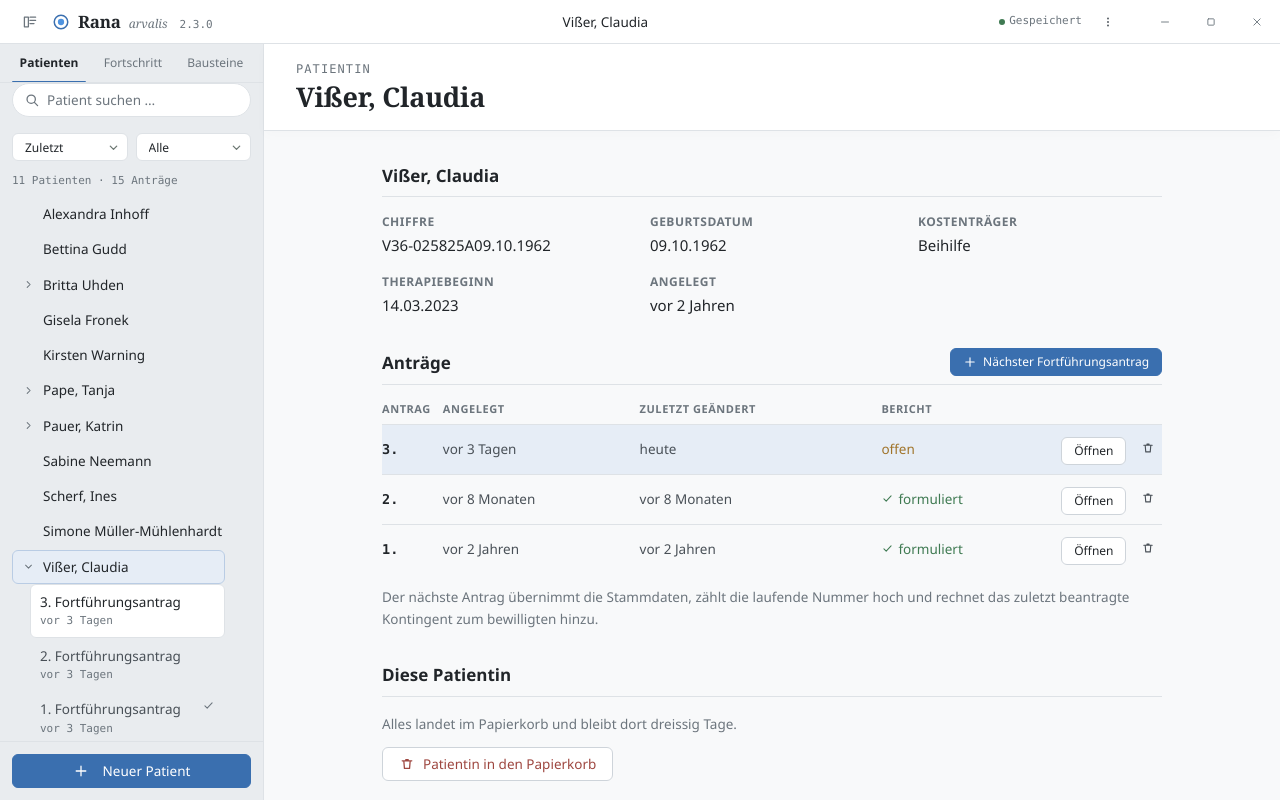
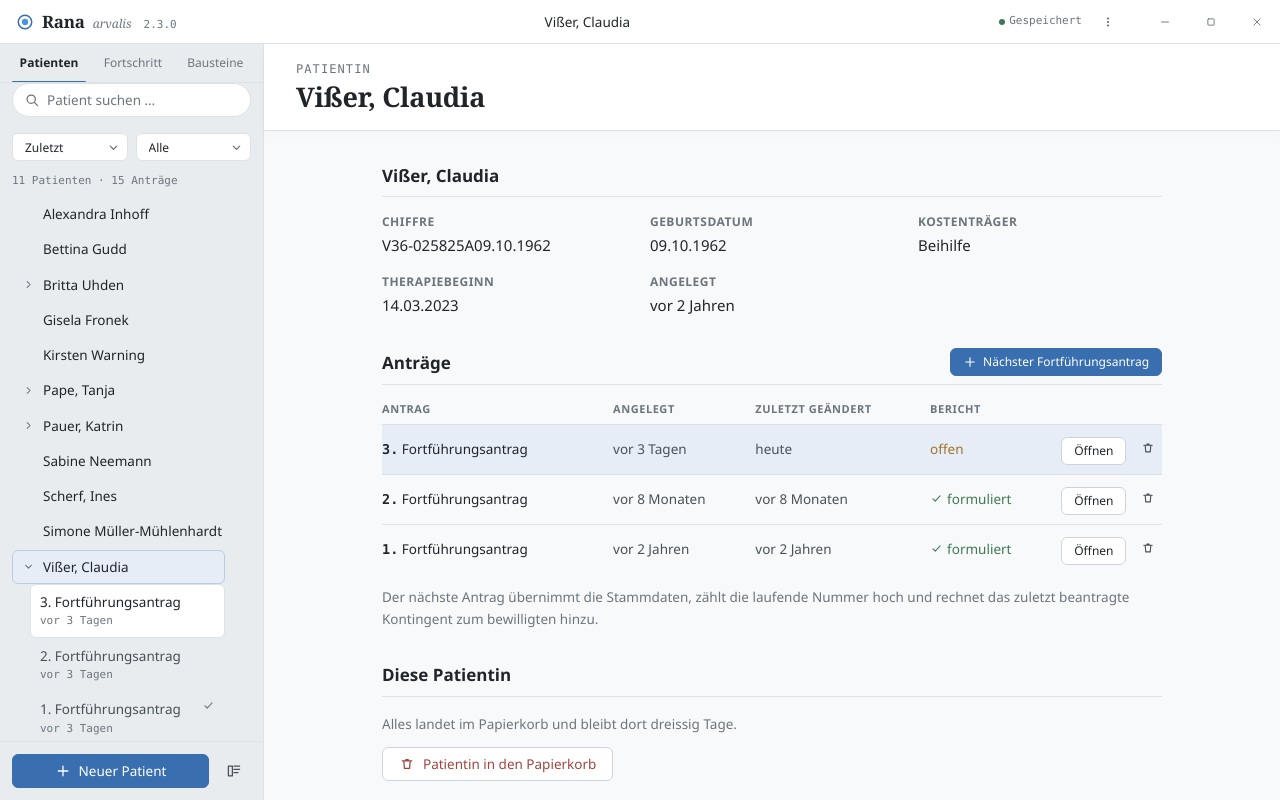
Before and after one commit to Nechus0/rana, a website built with Vite: page _vorschau/index.html in a window 1280 px wide. Built offline with nearby package versions, Linux system fonts and the light colour scheme.

Commit message:
Einklapp-Knopf an den Fuss der Schiene, Antragsspalte zusammengefasst
Der Knopf zum Einklappen sass in der Fensterleiste ganz oben - weit weg
von der Spalte, die er einklappt, und in einer Zeile, die sonst nur
Marke, Patientenname und Fensterknoepfe traegt. Er steht jetzt neben
'Neuer Patient' am Fuss der Schiene selbst. Die Sonderregeln fuer die
beiden Spaltenknoepfe in der Leiste sind damit gegenstandslos und
entfernt; die Leiste ist wieder frei von Bedienelementen, die nicht das
Fenster betreffen.

In der Antragstabelle stand die Nummer als eigene, schmale Spalte. Ihre
Ueberschrift war breiter als ihr Inhalt, und die Ziffer sass dadurch
verloren am linken Rand mit einer Luecke zur naechsten Spalte. Sie steht
jetzt in der Bezeichnung: '3. Fortfuehrungsantrag', so wie in der
Seitenschiene auch.

```diff
--- a/_vorschau/vorschau.js
+++ b/_vorschau/vorschau.js
@@ -70,7 +70,7 @@ const antraege = [
 document.getElementById("app").innerHTML = `
 <header class="topbar">
   <div class="topbar-left">
-    <button class="topbar-rail-toggle" aria-expanded="true">${icon.panelL}</button>
+
     <span class="brand">
       ${marke}
       <span class="brand-name">Rana</span>
@@ -113,6 +113,7 @@ document.getElementById("app").innerHTML = `
 
     <div class="rail-foot">
       <button class="btn btn-primary">${icon.plus} Neuer Patient</button>
+      <button class="btn btn-quiet btn-icon">${icon.panelL}</button>
     </div>
   </nav>
 
@@ -150,7 +151,7 @@ document.getElementById("app").innerHTML = `
             <tbody>
               ${antraege.map(([nr, a, g, fertig]) => `
                 <tr ${nr === 3 ? 'class="ist-offen"' : ""}>
-                  <td class="nr">${nr}.</td>
+                  <td class="antrag"><b>${nr}.</b> Fortf&uuml;hrungsantrag</td>
                   <td>${a}</td>
                   <td>${g}</td>
                   <td>${fertig ? `<span class="ist-fertig">${icon.check} formuliert</span>` : `<span class="ist-offen-text">offen</span>`}</td>
--- a/src/styles/app.css
+++ b/src/styles/app.css
@@ -53,22 +53,10 @@
   margin-left: var(--s1);
 }
 
-.topbar-rail-toggle,
-.topbar-ctx-toggle {
-  border: none;
-  background: transparent;
-  color: var(--reed);
-  width: 28px; height: 28px;
-  display: grid; place-items: center;
-  cursor: pointer;
-  border-radius: var(--r-sm);
-  transition: color var(--dur-fast) var(--ease), background var(--dur-fast) var(--ease);
-  padding: 0;
-}
-.topbar-rail-toggle:hover,
-.topbar-ctx-toggle:hover { color: var(--peat); background: var(--sphagnum); }
-.topbar-rail-toggle svg,
-.topbar-ctx-toggle svg { width: 16px; height: 16px; }
+/* Die beiden Knöpfe für die Spalten sassen hier. Der rechte ist mit
+   der Spalte entfallen, der linke steht jetzt am Fuss der Schiene und
+   nimmt dort die gewöhnliche Knopfform an. Die Sonderregeln sind
+   damit gegenstandslos. */
 
 .topbar-center {
   flex: 1;
@@ -295,13 +283,15 @@
 .antragstabelle tr:last-child td { border-bottom: 0; }
 .antragstabelle tr.ist-offen td { background: var(--arvalis-wash); }
 
-.antragstabelle td.nr {
+.antragstabelle td.antrag {
+  color: var(--peat);
+  white-space: nowrap;
+  padding-right: var(--s5);
+}
+.antragstabelle td.antrag b {
   font-family: var(--face-record);
   font-variant-numeric: tabular-nums;
   font-weight: 600;
-  color: var(--peat);
-  width: 1%;
-  white-space: nowrap;
 }
 .antragstabelle td.handgriffe {
   width: 1%;
@@ -346,13 +336,14 @@
 .rail-head .record { flex: 1; }
 
 .rail-foot {
-  display: flex; flex-direction: column; gap: var(--s2);
+  display: flex; align-items: center; gap: var(--s2);
   padding: var(--s3);
   border-top: 1px solid var(--line);
   background: var(--sphagnum-deep);
 }
-.rail-foot .btn { justify-content: center; }
-.rail-foot svg { margin-right: 6px; }
+/* Der Anlegen-Knopf nimmt den Platz, der Einklapp-Knopf nur sich selbst. */
+.rail-foot .btn-primary { flex: 1 1 auto; justify-content: center; }
+.rail-foot .btn-icon { flex: none; }
 
 /* ---- Ordnen und Filtern -------------------------------------
    Zwei gleich breite Auswahlfelder. Sie sind bewusst kleiner und
```
Also changed, not shown: src/main.ts (+10 -7 lines), src/views/patientview.ts (+7 -1 lines).
